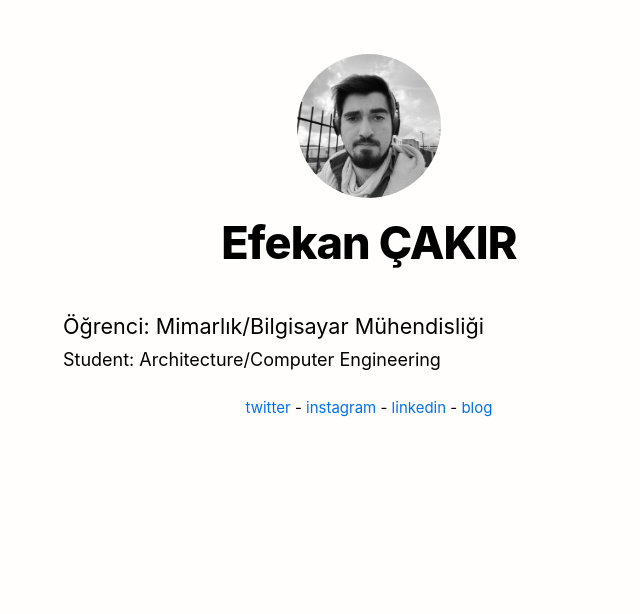
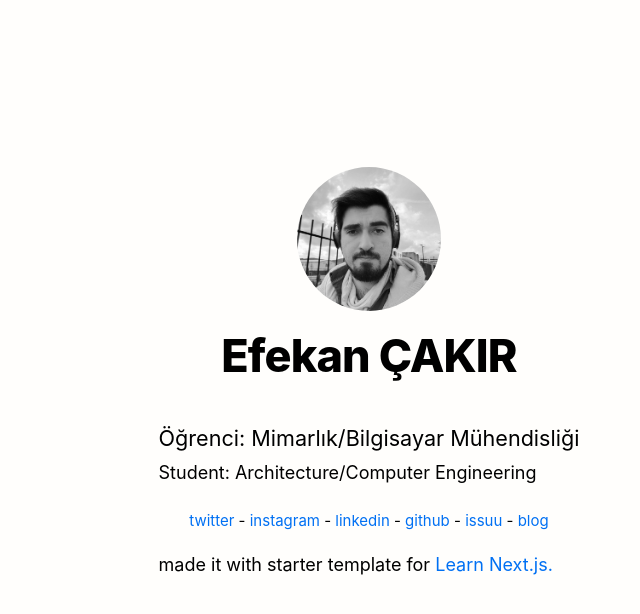
Before and after one commit to CakirEfekan/efekan.kim, a Next.js app: page / in a window 1280 px wide. Shown: the top 614 px of the page, without its empty margins (271-911 px from the left). Built offline with nearby package versions, Linux system fonts and the light colour scheme.

Commit message:
Update layout.js

```diff
--- a/components/layout.js
+++ b/components/layout.js
@@ -70,11 +70,25 @@ function Layout({ children, home }) {
                 linkedin
               </a>{" "}
               -{" "}
+              <a target="_blank" href="https://github.com/CakirEfekan">
+                github
+              </a>{" "}
+              -{" "}
+              <a target="_blank" href="https://issuu.com/cakirefekan">
+                issuu
+              </a>{" "}
+              -{" "}
               <a target="_blank" href="https://www.cakirefekan.com">
                 blog
               </a>{" "}
             </center>
           </small>
+        </p>
+        <p className={utilStyles.templateNote}>
+          made it with starter template for{" "}
+          <a href="https://nextjs.org/learn/basics/create-nextjs-app">
+            Learn Next.js.
+          </a>
         </p>
         {!home && (
           <div className={styles.backToHome}>
@@ -86,6 +100,11 @@ function Layout({ children, home }) {
       </footer>{" "}
       <style global jsx>{`
         body {
+          display: flex;
+          justify-content: center;
+          align-items: center;
+          width: 100vw;
+          height: 100vh;
           background: #fffefc;
         }
       `}</style>
```
